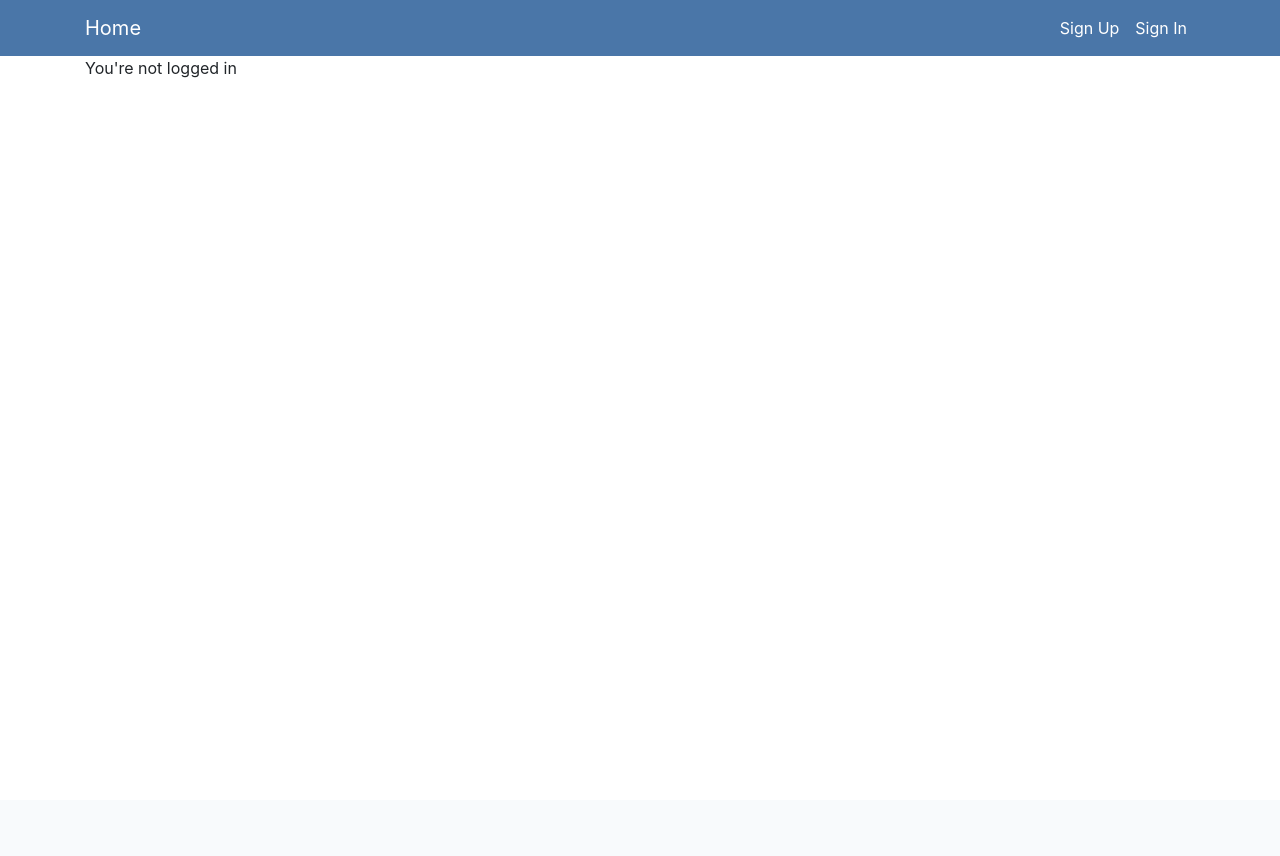
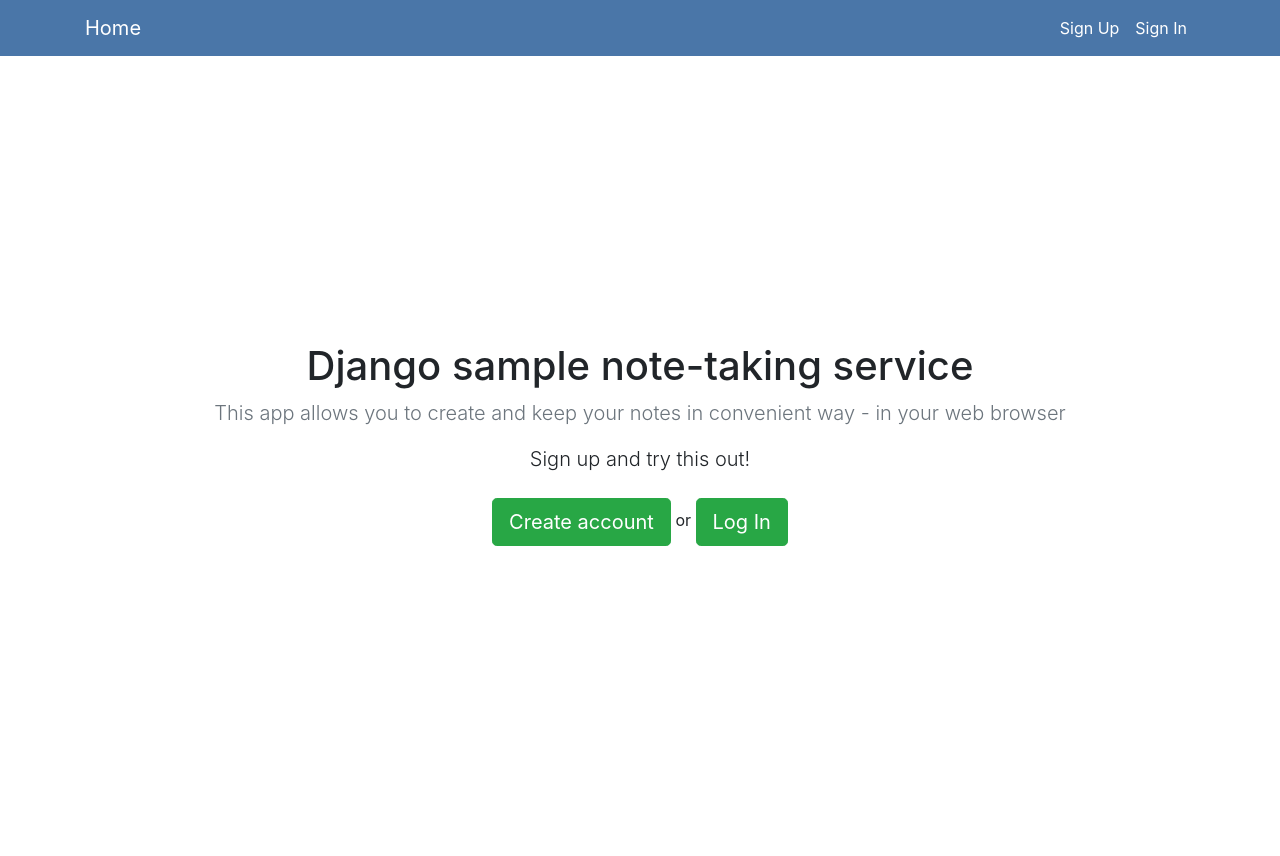
Before and after one commit to desobolevsky/DjangoNoteApp, a Django app: page / in a window 1280 px wide. Before the commit the page ends 78 px from the top, so only its background shows below. Run offline with Django 3.2, Linux system fonts and the light colour scheme; some libraries are stand-ins or nearby versions.

Commit message:
add home page and a few little cosmetic improvements

```diff
--- a/Notes/notesapp/templates/notesapp/base.html
+++ b/Notes/notesapp/templates/notesapp/base.html
@@ -4,6 +4,12 @@
     <style>
         .django-ckeditor-widget {
             min-width: 100% !important;
+        }
+
+        body {
+            height: 100vh;
+            background: green;
+            overflow: hidden;
         }
     </style>
     <meta charset="utf-8">
@@ -39,10 +45,9 @@
     </div>
 </nav>
 
-<div class="container">
-    {% block content %}
-    {% endblock %}
-</div>
+
+{% block content %}
+{% endblock %}
 
 <!-- Optional JavaScript -->
 <!-- jQuery first, then Popper.js, then Bootstrap JS -->
--- a/Notes/notesapp/templates/notesapp/create_note.html
+++ b/Notes/notesapp/templates/notesapp/create_note.html
@@ -1,6 +1,7 @@
 {% extends 'notesapp/base.html' %}
 {% load crispy_forms_tags %}
 {% block content %}
+    <div class="container">
         <div class="form-group">
             <form method="post">
                 {% csrf_token %}
@@ -9,4 +10,5 @@
                 <input type="submit" class="btn btn-outline-success" value="Create">
             </form>
         </div>
+    </div>
 {% endblock %}
--- a/Notes/notesapp/templates/notesapp/delete_note.html
+++ b/Notes/notesapp/templates/notesapp/delete_note.html
@@ -1,8 +1,10 @@
 {% extends 'notesapp/base.html' %}
 {% block content %}
+    <div class="container">
     <form method="post">
         {% csrf_token %}
         <p>Are you sure you want to delete this note({{ object.title }})?</p>
         <input type="submit" class="btn btn-outline-success" value="Delete">
     </form>
+    </div>
 {% endblock %}
--- a/Notes/notesapp/templates/notesapp/home.html
+++ b/Notes/notesapp/templates/notesapp/home.html
@@ -1,13 +1,27 @@
 {% extends 'notesapp/base.html' %}
 {% block content %}
+
     {% if user.is_authenticated %}
+        <div class="container">
             <div class="border-bottom py-3">
                 <a class="btn btn-outline-success" href="{% url 'create-note-page' %}">Create Note</a>
             </div>
+        </div>
     {% endif %}
     {% if notes is None %}
-        <p>You're not logged in</p>
+        <div class="jumbotron d-flex align-items-center bg-white min-vh-100">
+            <div class="container text-center">
+                <h1 class="jumbotron-header">Django sample note-taking service</h1>
+                <p class="lead text-muted">This app allows you to create and keep your notes in convenient way - in
+                    your
+                    web browser</p>
+                <p class="lead">Sign up and try this out!</p>
+                <p><a class="btn btn-success my-2 btn-lg" href="{% url 'register-page' %}">Create account</a> or <a
+                        class="btn btn-success my-2 btn-lg" href="{% url 'login-page' %}">Log In</a></p>
+            </div>
+        </div>
     {% elif notes %}
+        <div class="container">
             <div class="row">
                 {% for note in notes %}
                     <div class="col-auto">
@@ -16,8 +30,8 @@
                                 <h3 class="card-title">{{ note.title }}</h3>
                                 <p class="card-subtitle mb-2 text-muted">Last Updated:
                                     <b>{{ note.date_updated|date:"F d, h:m" }}</b></p>
-                            <!-- slice: (:207) is used since can't fix front-end card-text text-truncate issue-->
-                            <p class="card-text text-truncate">{{ note.text|slice:':207'|safe }}</p>
+                                <!-- slice: (:100) is used since can't fix front-end card-text text-truncate issue-->
+                                <p class="card-text text-truncate">{{ note.text|slice:':100'|safe }}</p>
                             </div>
                             <div class="card-footer">
                                 <div class="btn-wrapper text-center d-flex justify-content-between">
@@ -59,7 +73,8 @@
                     </div>
                 {% endfor %}
             </div>
+        </div>
     {% else %}
-        <h3 class="text-center">You have not got any notes.</h3>
+        <h3 class="text-center">You haven't got any notes.</h3>
     {% endif %}
 {% endblock %}
--- a/Notes/notesapp/templates/notesapp/update_note.html
+++ b/Notes/notesapp/templates/notesapp/update_note.html
@@ -1,6 +1,7 @@
 {% extends 'notesapp/base.html' %}
 {% load crispy_forms_tags %}
 {% block content %}
+    <div class="container">
         <form method="post">
             {% csrf_token %}
             {{ form|crispy }}
@@ -29,4 +30,5 @@
                 </div>
             </div>
         </div>
+    </div>
 {% endblock %}
--- a/Notes/notesapp/views.py
+++ b/Notes/notesapp/views.py
@@ -49,7 +49,7 @@ class UpdateNoteView(LoginRequiredMixin, UpdateView):
         return queryset
 
 
-class DeleteNoteView(DeleteView, LoginRequiredMixin):
+class DeleteNoteView(LoginRequiredMixin, DeleteView):
     model = Note
 
     success_url = reverse_lazy('home-page')
--- a/Notes/usersapp/templates/usersapp/login.html
+++ b/Notes/usersapp/templates/usersapp/login.html
@@ -1,18 +1,19 @@
 {% extends 'notesapp/base.html' %}
 {% load crispy_forms_tags %}
 {% block content %}
-
+    <div class="container">
         <div class="row h-100 justify-content-center">
             <div class="col-sm-6 my-1">
                 <legend class="border-bottom mb-3 text-center">Sign In</legend>
                 <form method="POST">
                     {% csrf_token %}
                     {{ form|crispy }}
-                <button type="submit" class="btn btn-outline-success">Log in</button>
+                    <button type="submit" class="btn btn-outline-success">Sign In</button>
                 </form>
                 <div class="border-top mt-3 pt-2">
                     <p class="text-center"><a href="{% url 'register-page' %}">Need an account?</a></p>
                 </div>
             </div>
         </div>
+    </div>
 {% endblock %}
--- a/Notes/usersapp/templates/usersapp/register.html
+++ b/Notes/usersapp/templates/usersapp/register.html
@@ -1,18 +1,20 @@
 {% extends 'notesapp/base.html' %}
 {% load crispy_forms_tags %}
 {% block content %}
+    <div class="container">
         <div class="row h-100 justify-content-center">
             <div class="col-sm-6 my-1">
                 <legend class="border-bottom mb-3 text-center">Sign Up</legend>
                 <form method="post">
                     {% csrf_token %}
                     {{ reg_form|crispy }}
-                <button type="submit" class="btn btn-outline-success">Sign up</button>
+                    <button type="submit" class="btn btn-outline-success">Sign Up</button>
                 </form>
                 <div class="border-top mt-3 pt-2">
                     <p class="text-center"><a href="{% url 'login-page' %}">Already have an account?</a></p>
                 </div>
             </div>
         </div>
+    </div>
 
 {% endblock %}
```
Lines whose indentation alone changed are shown as unchanged.
